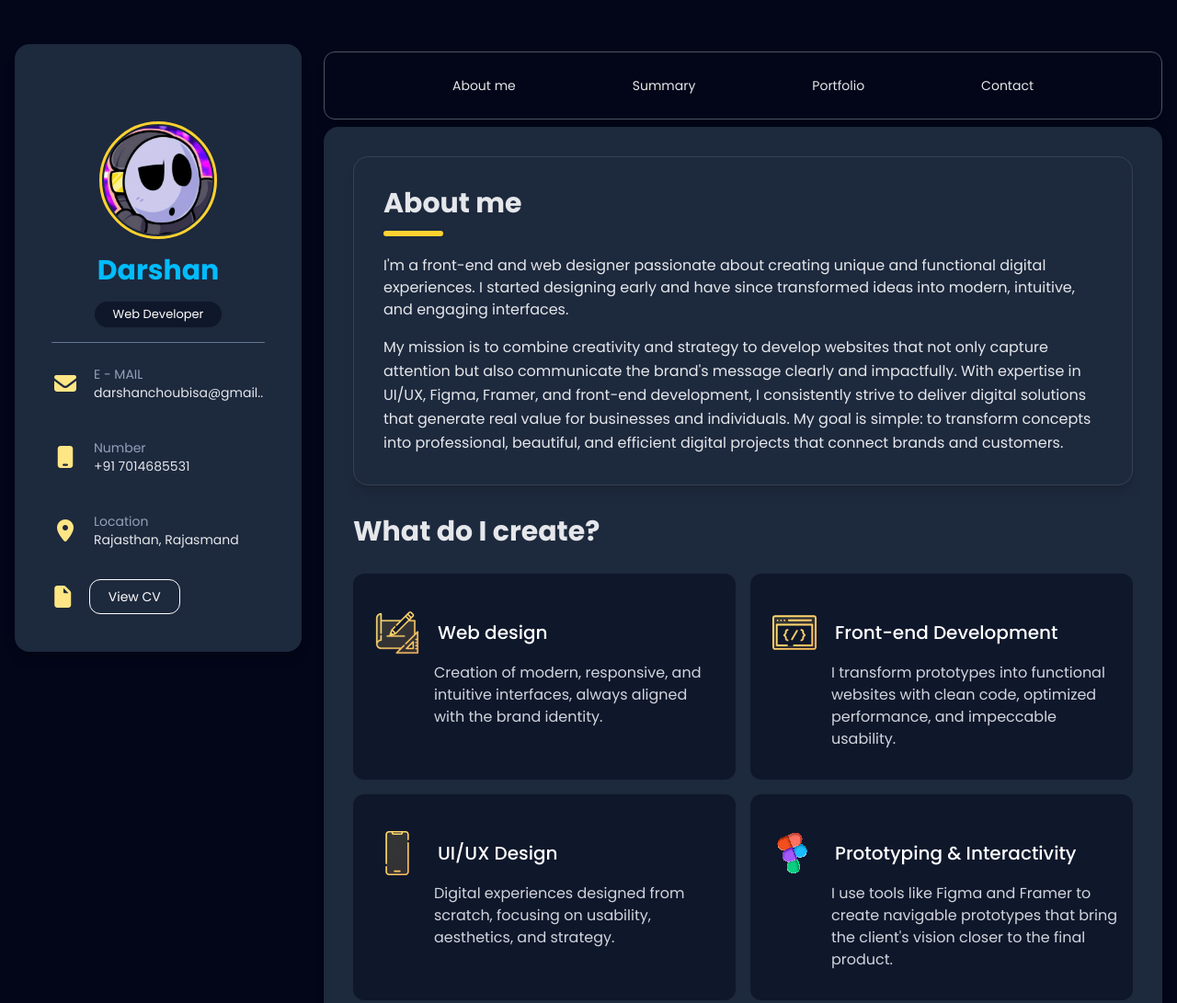
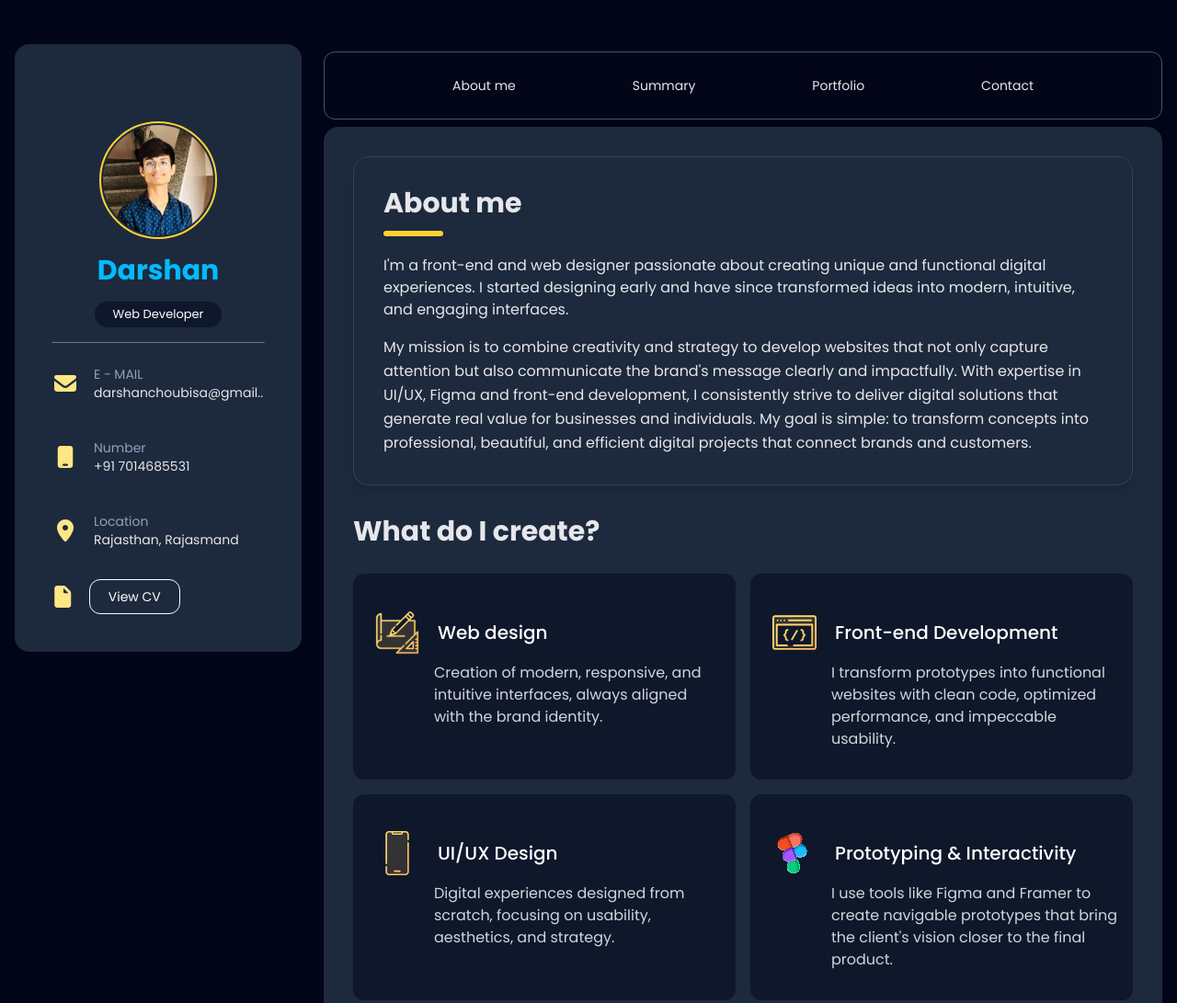
Before and after one commit to Darshan-choubisa/portfolio, a website: page index.html in a window 1280 px wide. Shown: the top 1091 px of the page at 92% size. Drawn offline with Linux system fonts and the light colour scheme.

Commit message:
code update

```diff
--- a/index.html
+++ b/index.html
@@ -13,7 +13,7 @@
     <link rel="stylesheet" href="https://cdnjs.cloudflare.com/ajax/libs/font-awesome/7.0.1/css/all.min.css"
         integrity="sha512-2SwdPD6INVrV/lHTZbO2nodKhrnDdJK9/kg2XD1r9uGqPo1cUbujc+IYdlYdEErWNu69gVcYgdxlmVmzTWnetw=="
         crossorigin="anonymous" referrerpolicy="no-referrer" />
-    <title>Document</title>
+    <title>Portfolio</title>
 
     <style>
         .sticky-section {
@@ -51,8 +51,8 @@
         <aside id="aside-card" class="lg:w-1/4 lg:sticky lg:top-12 lg:self-start relative">
             <div class="bg-slate-800 p-6 rounded-2xl shadow-lg flex lg:flex-col relative">
                 <div class="flex lg:block gap-5">
-                    <img class="w-32 h-32 rounded-full mx-auto lg:mb-4 lg:mt-15 p-0.5 border-3 border-amber-300"
-                        src="Uniqueimg.jpg" alt="">
+                    <img class="w-32 h-32 rounded-full object-cover mx-auto lg:mb-4 lg:mt-15 p-0.5 border-2 border-amber-300"
+                        src="photo.jpg" alt="">
                     <div class="my-auto text-center">
                         <h2 class="text-center text-3xl font-bold text-sky-400 mb-4">Darshan</h2>
                         <p
@@ -91,7 +91,7 @@
                     <div class="flex gap-4 items-center">
                         <i class="fa-solid fa-file text-2xl text-amber-200"></i>
                         <div class="w-full">
-                            <a href="assets/Darshan-Choubisa-CV.pdf" target="_blank"
+                            <a href="assets/Darshan-Choubisa2-CV.pdf" target="_blank"
                                 class=" px-5 py-2 text-white bg-slate-800 rounded-xl border-1 border-slate-700 hover:scale-90 transform transition-all ease-in-out">
                                 View CV
                             </a>
@@ -166,7 +166,7 @@
             <section class="bg-slate-800 md:p-8 p-4 rounded-2xl shadow-lg" id="card-1">
                 <div class="bg-slate-800 md:p-8 p-4 rounded-2xl shadow-lg border-1 border-gray-700">
                     <h1 class="text-3xl font-bold">About me</h1>
-                    <div class="border-3 border-amber-300 rounded-2xl w-1/12 mt-3"></div>
+                     <div class="border-3 border-amber-300 rounded-2xl w-1/12 mt-3"></div>
                     <p class="mt-5 text-clip">
                         I'm a front-end and web designer passionate about creating unique and functional digital
                         experiences. I started designing early and have since transformed ideas into modern, intuitive,
@@ -175,7 +175,7 @@
                     <p class="mt-4 text-clip leading-relaxed">
                         My mission is to combine creativity and strategy to develop websites that not only capture
                         attention but also communicate the brand's message clearly and impactfully. With expertise in
-                        UI/UX, Figma, Framer, and front-end development, I consistently strive to deliver digital
+                        UI/UX, Figma and front-end development, I consistently strive to deliver digital
                         solutions that generate real value for businesses and individuals. My goal is simple: to
                         transform concepts into professional, beautiful, and efficient digital projects that connect
                         brands and customers.
@@ -478,9 +478,9 @@
                 <div class="border-3 border-amber-300 rounded-2xl w-1/12 mt-3"></div>
 
                 <div class="border-1 border-slate-500 rounded-2xl mt-10 p-10 flex flex-col text-center items-center">
-                    <img class="w-25 h-25 rounded-full mb-3" src="./Uniqueimg.jpg" alt="">
+                    <img class="w-25 h-25 rounded-full mb-3 object-cover" src="./photo.jpg" alt="">
                     <span class="text-2xl font-bold text-gray-100">Darshan choubsia</span>
-                    <p class="text-sm text-gray-400">Hello my Friend if you contact me Dail +91 701468xxxx</p>
+                    <p class="text-sm text-gray-400">Hello my Friend if you contact me Dail +91 7014685531</p>
                 </div>
             </section>
             <!-- Contact  -->
```
Also changed, not shown: photo.jpg (added), 1 other file.
